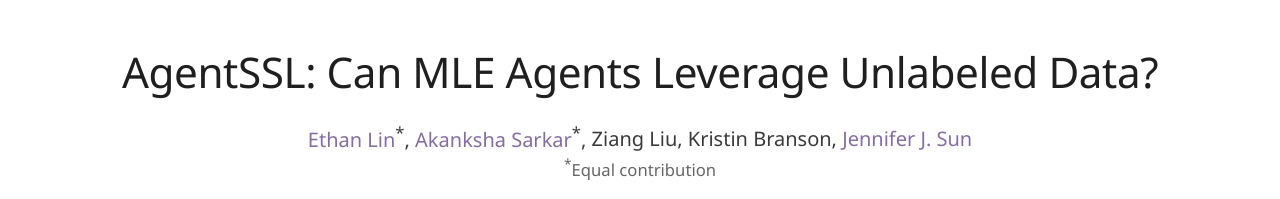
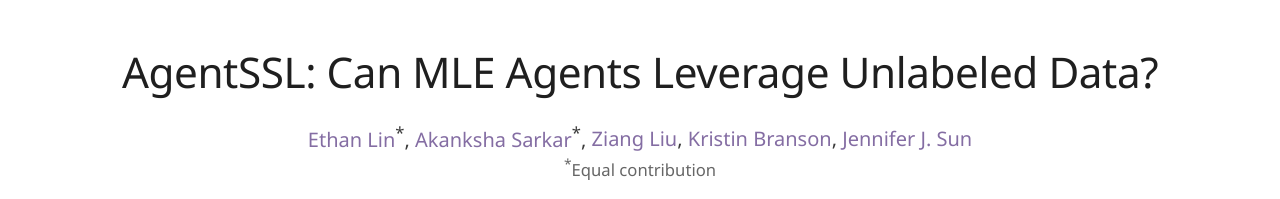
Before and after one commit to akanksha-sarkar/AgentSSL, a plain HTML site: page index.html in a window 1280 px wide. Shown: the top 199 px of the page. Drawn offline with nearby package versions, Linux system fonts and the light colour scheme; some icons are missing; a web font is replaced by a local one.

Commit message:
Link Ziang Liu and Kristin Branson's homepages
Co-Authored-By: Claude Opus 5.5 <noreply@anthropic.com>

```diff
--- a/index.html
+++ b/index.html
@@ -29,12 +29,11 @@
       <div class="columns is-centered">
         <div class="column has-text-centered">
           <h1 class="title is-1 publication-title">AgentSSL: Can MLE Agents Leverage Unlabeled Data?</h1>
-          <!-- TODO: add homepage links for the remaining authors. -->
           <div class="is-size-5 publication-authors">
             <span class="author-block"><a href="https://ethan-y-lin.github.io/" target="_blank">Ethan Lin</a><sup>*</sup>,</span>
             <span class="author-block"><a href="https://akanksha-sarkar.github.io/" target="_blank">Akanksha Sarkar</a><sup>*</sup>,</span>
-            <span class="author-block">Ziang Liu,</span>
-            <span class="author-block">Kristin Branson,</span>
+            <span class="author-block"><a href="https://www.ziangliu.com/" target="_blank">Ziang Liu</a>,</span>
+            <span class="author-block"><a href="https://www.janelia.org/people/kristin-branson" target="_blank">Kristin Branson</a>,</span>
             <span class="author-block"><a href="https://jenjsun.com/" target="_blank">Jennifer J. Sun</a></span>
           </div>
           <!-- TODO: affiliations with superscripts, e.g. <span class="author-block"><sup>1</sup> Cornell University</span> -->
```
